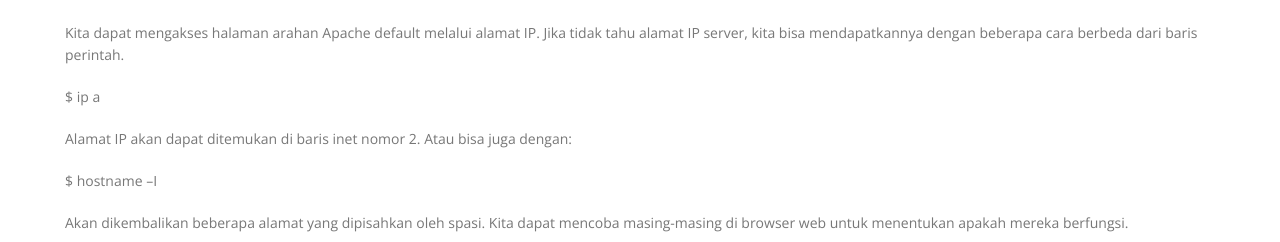
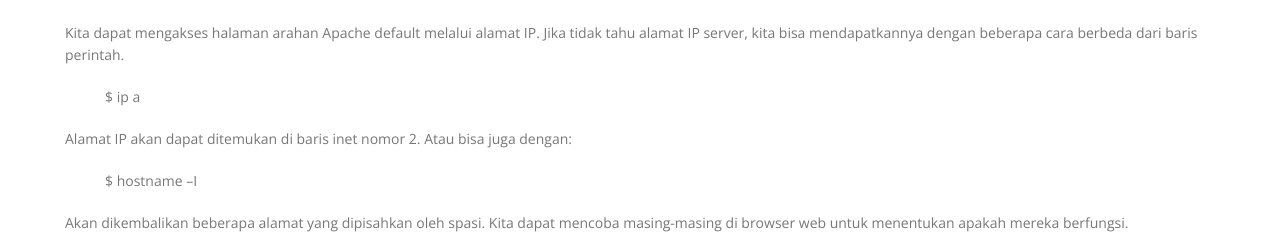
Before and after one commit to Damzes/yther, a plain HTML site: page tripledatabaseubuntu.html in a window 1280 px wide. Shown: the part 3907-4149 px from the top of the page. Drawn offline with nearby package versions, Linux system fonts and the light colour scheme.

Commit message:
Update style.css

```diff
--- a/css/style.css
+++ b/css/style.css
@@ -489,3 +489,7 @@ a:focus, .btn:focus, .btn:active:focus, .btn.active:focus, .btn.focus, .btn:acti
 .user__info > small {
   color: #666;
 }
+
+.tab {
+	margin-left: 40px;
+}
```
